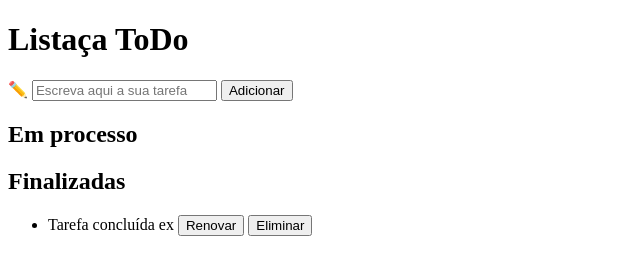
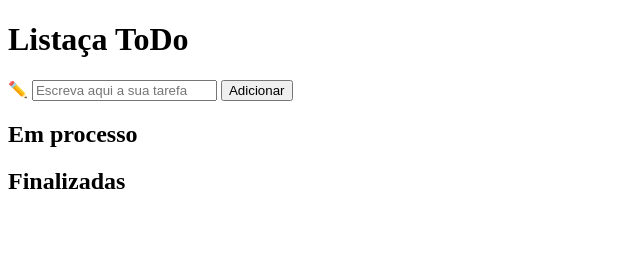
Before and after one commit to Esteves240/to-do-list, a plain HTML site: page index.html in a window 1280 px wide. Shown: the whole page, without its empty margins (0-640 px from the left). Drawn offline with Linux system fonts and the light colour scheme.

Commit message:
preparar html da lista-finalizada

```diff
--- a/index.html
+++ b/index.html
@@ -24,13 +24,7 @@
 
         <section>
             <h2>Finalizadas</h2>
-            <ul id="lista-finalizadas">
-                <li>
-                    Tarefa concluída ex
-                    <button>Renovar</button>
-                    <button>Eliminar</button>
-                </li>
-            </ul>
+            <ul id="lista-finalizadas"></ul>
         </section>
 
     </main>
```
